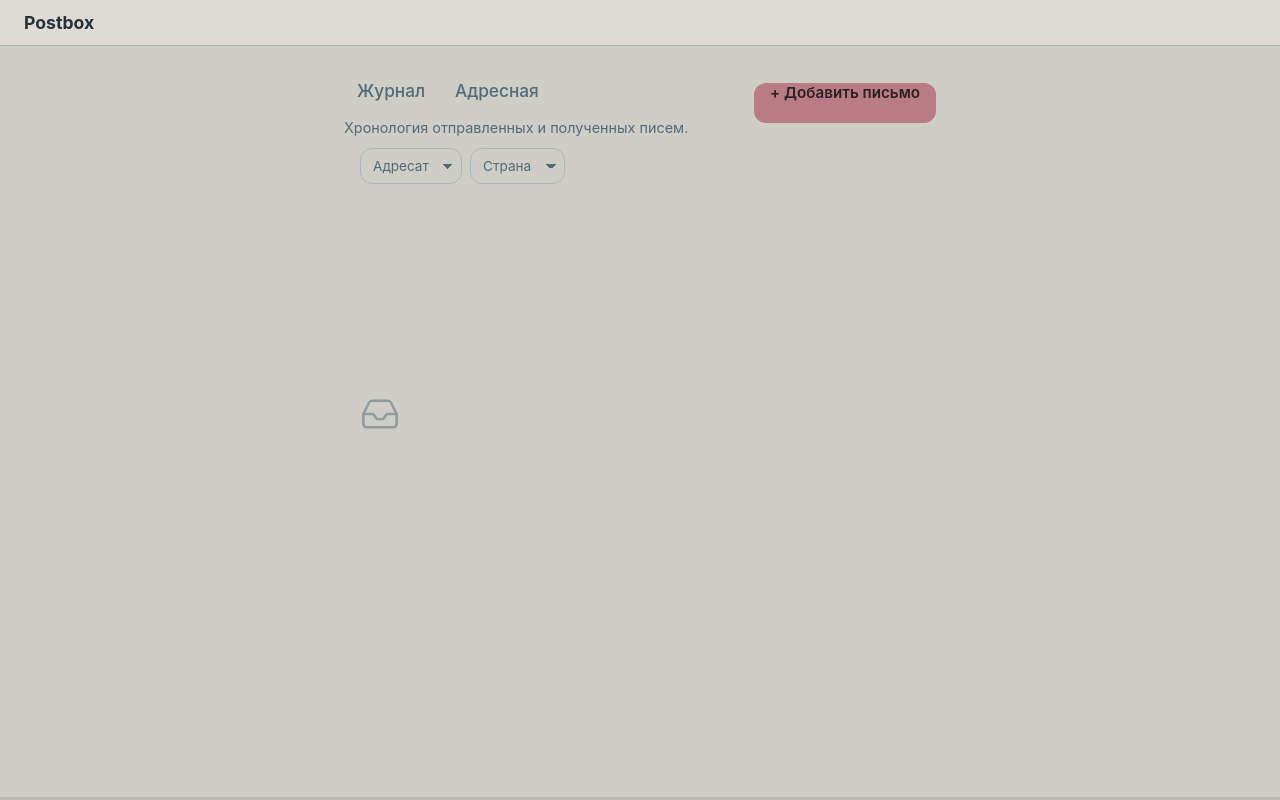
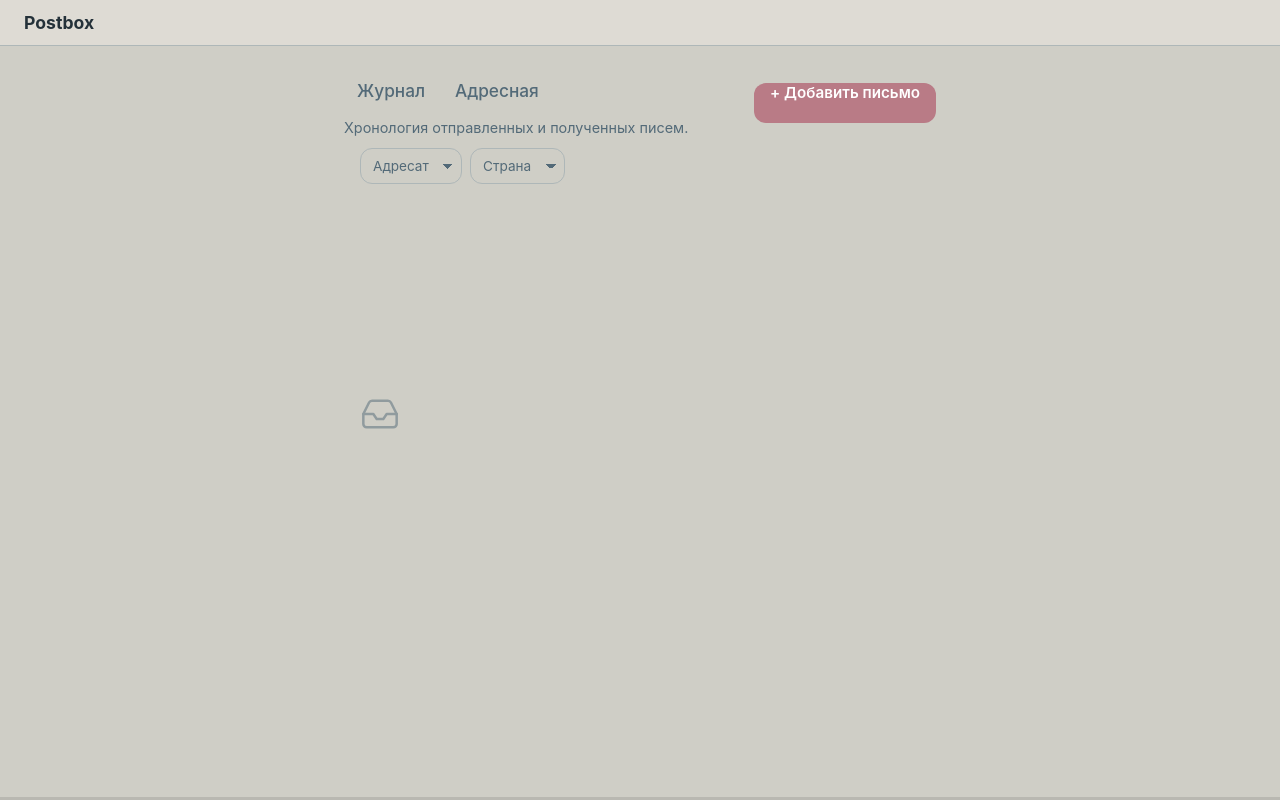
Before and after one commit to katrinio/postbox, a Python web app: template src/postbox/templates/journal.html in a window 1280 px wide. Run offline with Jinja, Linux system fonts and the light colour scheme; the template is opened without the code that fills it, so the values that code supplies are empty.

Commit message:
ui: polish primary button colors (Old Rose)

```diff
--- a/src/postbox/static/css/app.css
+++ b/src/postbox/static/css/app.css
@@ -7,10 +7,10 @@
   --color-surface-sage: #d2d0aa;
   --color-surface-blush: #ddc0c4;
   --color-rose: #b97b86;
-  --color-raspberry: #b97b86;
-  --color-raspberry-hover: #c48b95;
-  --color-raspberry-active: #c0848f;
-  --color-raspberry-dark: #875862;
+  --color-raspberry: #B97B86;
+  --color-raspberry-hover: #C89199;
+  --color-raspberry-active: #A96D7A;
+  --color-raspberry-dark: #7A6166;
   --color-ink: #243139;
   --color-ink-muted: #536a78;
   --color-border: #aeb7b8;
@@ -18,7 +18,7 @@
   --color-frame: #b9b8b1;
   --color-hover: rgb(230 227 220 / 72%);
   --color-nav: rgb(207 206 198 / 96%);
-  --color-on-accent: #2d2024;
+  --color-on-accent: #ffffff;
   --space-1: 4px;
   --space-2: 8px;
   --space-3: 12px;
@@ -41,10 +41,10 @@
   --color-surface-sage: #4b4c3a;
   --color-surface-blush: #543f45;
   --color-rose: #b97b86;
-  --color-raspberry: #b97b86;
-  --color-raspberry-hover: #c48b95;
-  --color-raspberry-active: #c0848f;
-  --color-raspberry-dark: #d2a0a8;
+  --color-raspberry: #B97B86;
+  --color-raspberry-hover: #C89199;
+  --color-raspberry-active: #A96D7A;
+  --color-raspberry-dark: #7A6166;
   --color-ink: #ebe6dd;
   --color-ink-muted: #aebdc5;
   --color-border: #617178;
@@ -52,7 +52,7 @@
   --color-frame: #171c1f;
   --color-hover: #3b4448;
   --color-nav: rgb(37 43 46 / 96%);
-  --color-on-accent: #2d2024;
+  --color-on-accent: #ffffff;
   --shadow-shell: 0 24px 80px rgb(8 12 14 / 42%);
 }
 
```
